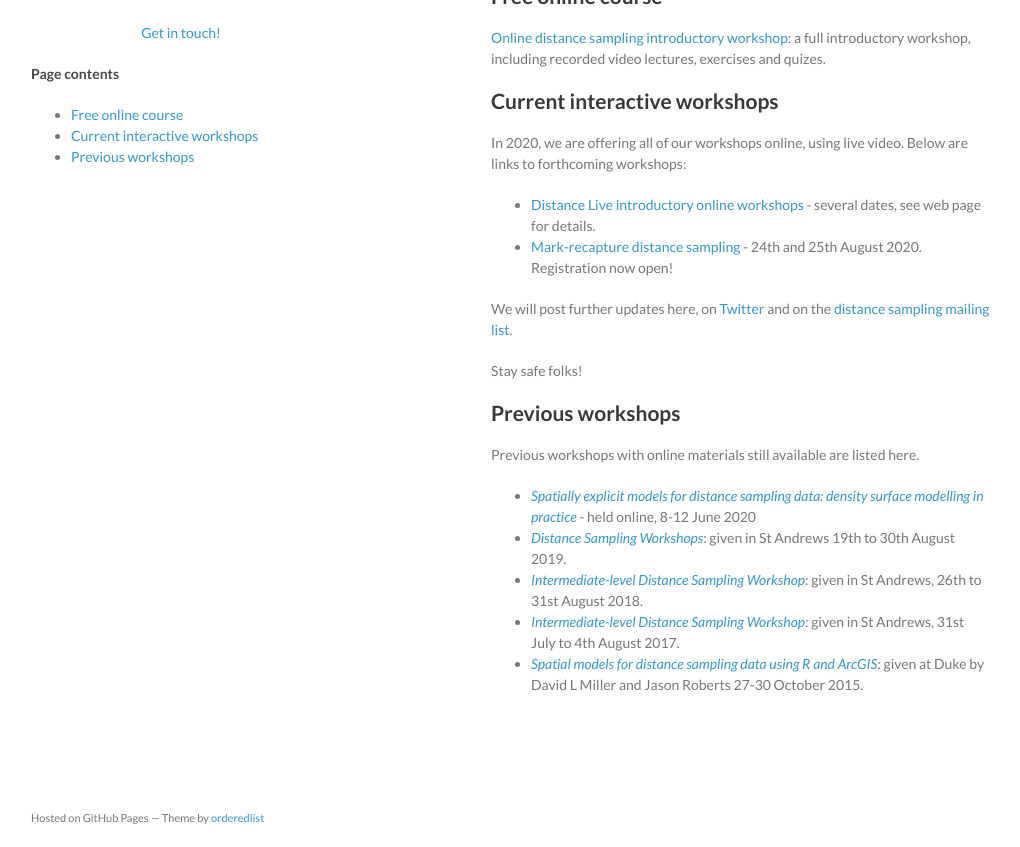
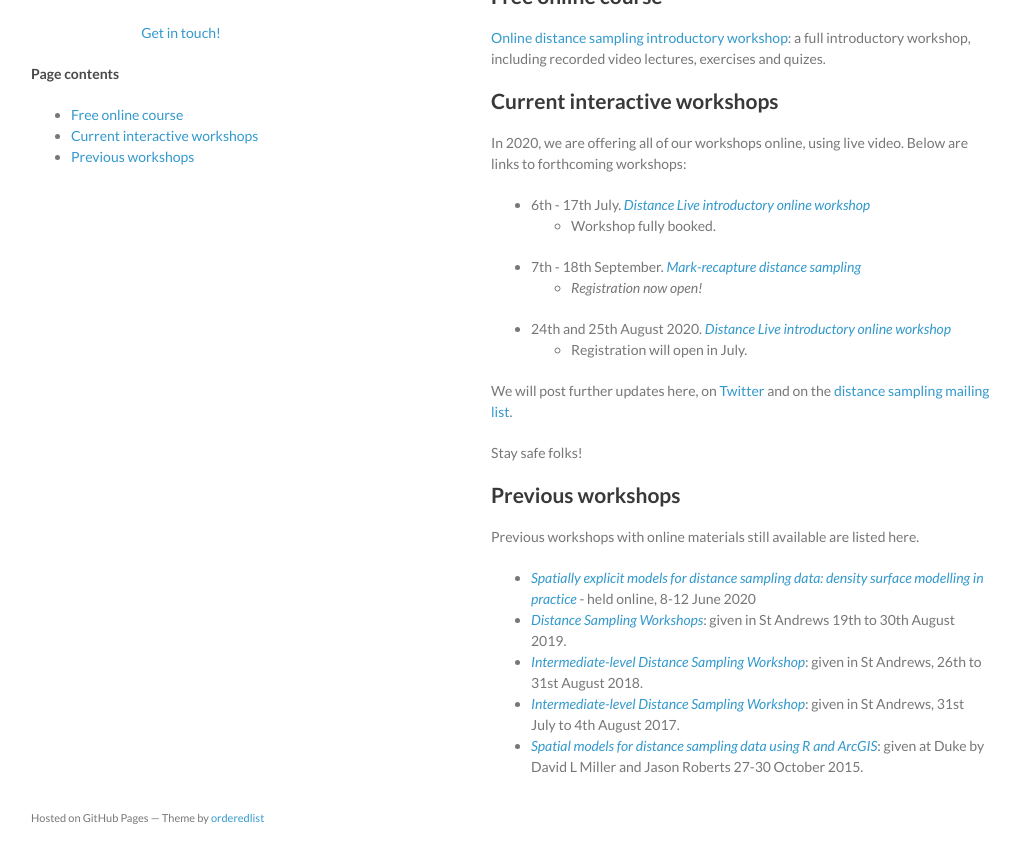
Before and after one commit to distanceworkshops/distanceworkshops.github.io, a Jekyll site: the page built from index.md, in a window 1280 px wide and 984 px high, cut to the strip 137-984 px from the top of the window. Shown: the whole strip, without its empty margins (129-1149 px from the left). Built offline with Jekyll 4.4.1, drawn with Linux system fonts in a browser that asks for light colours.

Commit message:
Update index.md
Put up-coming workshops into date order.

```diff
--- a/index.md
+++ b/index.md
@@ -17,8 +17,12 @@ Here you can find content for distance sampling workshops including slides, exer
 
 In 2020, we are offering all of our workshops online, using live video.  Below are links to forthcoming workshops:
 
- - [Distance Live introductory online workshops](https://www.creem.st-andrews.ac.uk/distance-live-online-workshops/) - several dates, see web page for details.
-- [Mark-recapture distance sampling](https://www.creem.st-andrews.ac.uk/mark-recapture-distance-sampling-workshop/) - 24th and 25th August 2020.  Registration now open!
+- 6th - 17th July.  [*Distance Live introductory online workshop*](*Distance Live introductory online workshop*)
+  - Workshop fully booked.
+- 7th - 18th September. [*Mark-recapture distance sampling*](https://www.creem.st-andrews.ac.uk/mark-recapture-distance-sampling-workshop/)
+  - _Registration now open!_
+- 24th and 25th August 2020.  [*Distance Live introductory online workshop*](https://www.creem.st-andrews.ac.uk/distance-live-online-workshops/)
+  - Registration will open in July.
 
 We will post further updates here, on [Twitter](http://twitter.com/distancesamp) and on the [distance sampling mailing list](https://groups.google.com/forum/#!forum/distance-sampling).
 
```
